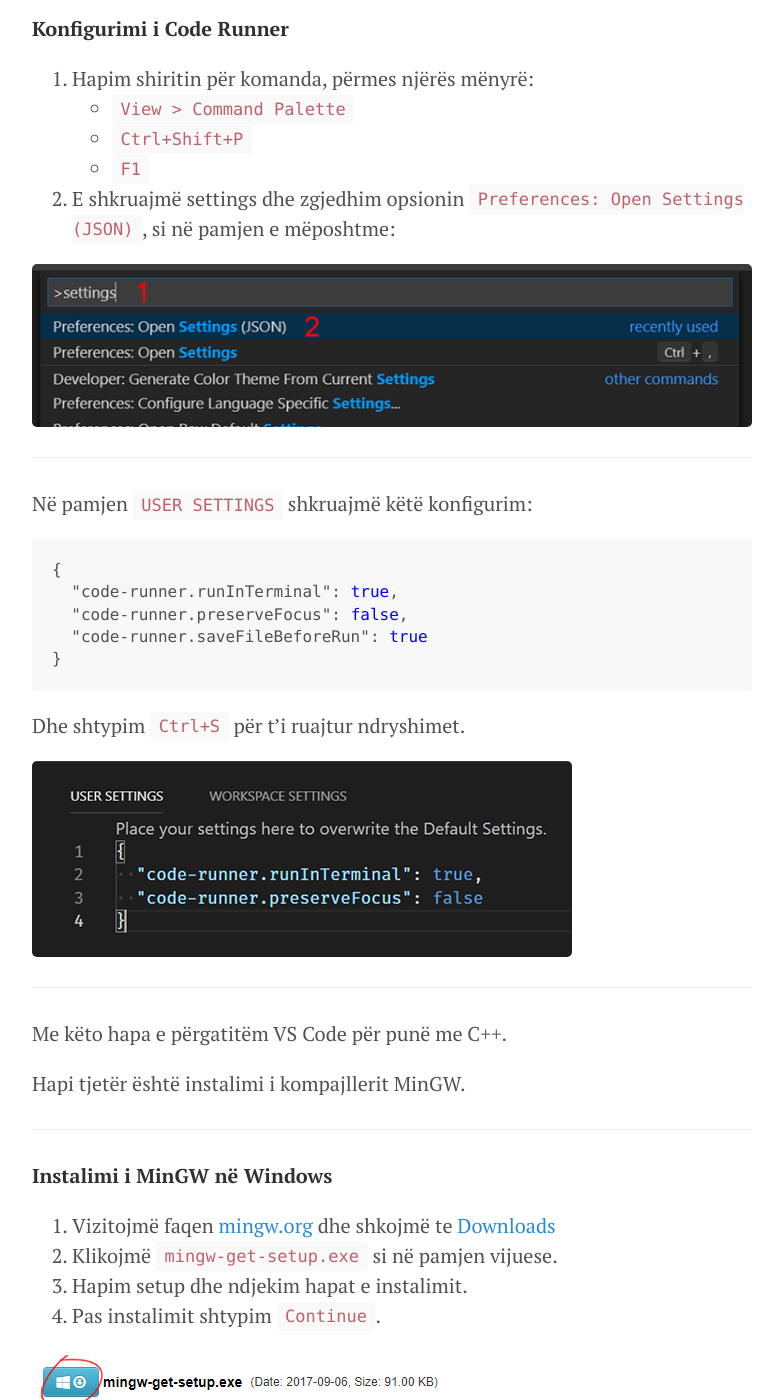
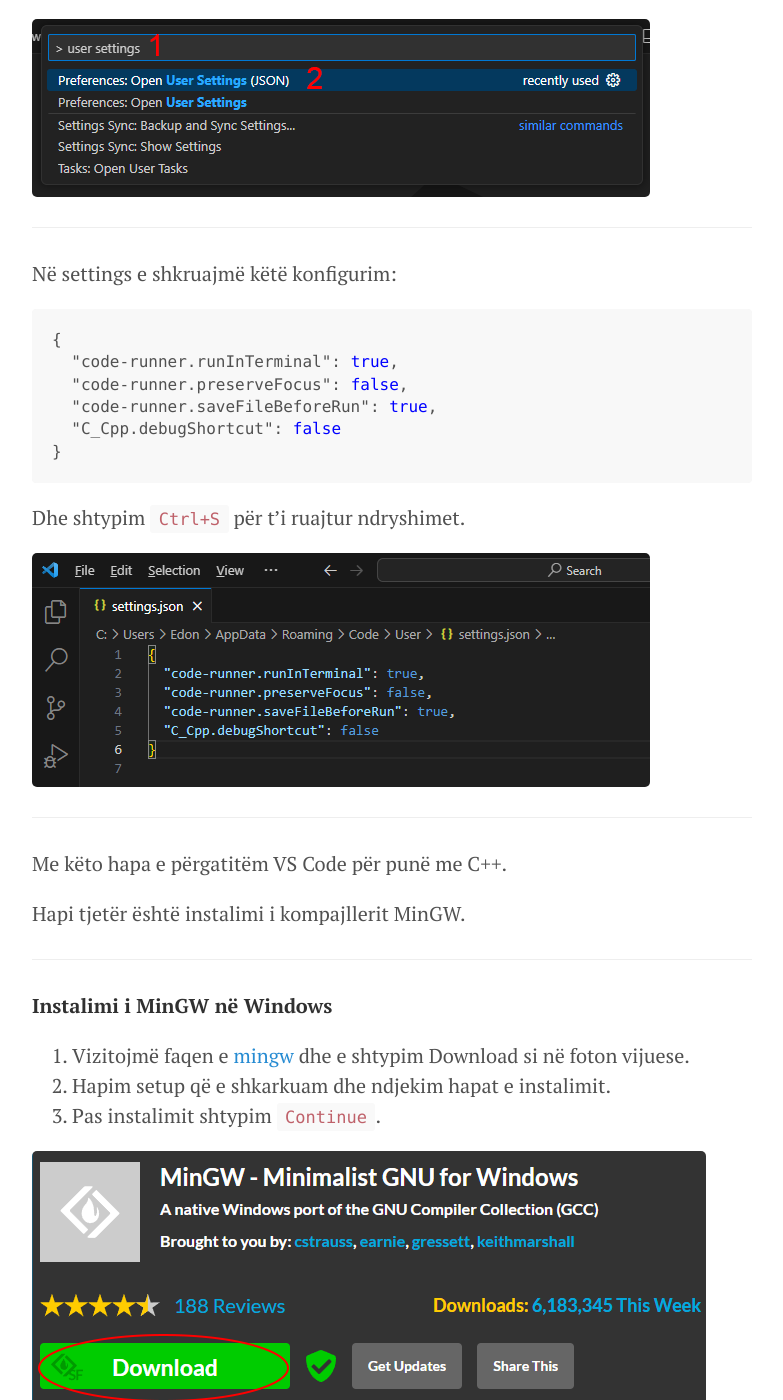
Before and after one commit to edongashi/edongashi.github.io, a Jekyll site: the page built from lendet/gjuhe-programuese/vs-code.md, in a window 1280 px wide and 1400 px high, scrolled down 2574 px. Shown: the whole window, without its empty margins (248-1031 px from the left). Built offline with Jekyll 4.4.1, drawn with Linux system fonts in a browser that asks for light colours; our own code applies the rules of GitHub Pages for plain Markdown files; some of the changed text lies outside the part shown.

Commit message:
Update VS Code notes

````diff
--- a/lendet/gjuhe-programuese/vs-code.md
+++ b/lendet/gjuhe-programuese/vs-code.md
@@ -55,19 +51,20 @@
     - `View > Command Palette`
     - `Ctrl+Shift+P`
     - `F1`
-2. E shkruajmë settings dhe zgjedhim opsionin `Preferences: Open Settings (JSON)`, si në pamjen e mëposhtme:
+2. E shkruajmë settings dhe zgjedhim opsionin `Preferences: Open User Settings (JSON)`, si në pamjen e mëposhtme:
 
 ![](/lendet/gjuhe-programuese/vs-code/screen-5.png)
 
 ---
 
-Në pamjen `USER SETTINGS` shkruajmë këtë konfigurim:
+Në settings e shkruajmë këtë konfigurim:
 
 ```json
 {
   "code-runner.runInTerminal": true,
   "code-runner.preserveFocus": false,
-  "code-runner.saveFileBeforeRun": true
+  "code-runner.saveFileBeforeRun": true,
+  "C_Cpp.debugShortcut": false
 }
 ```
 
@@ -85,10 +82,9 @@
 
 **Instalimi i MinGW në Windows**
 
-1. Vizitojmë faqen [mingw.org](http://www.mingw.org/) dhe shkojmë te [Downloads](https://osdn.net/projects/mingw/releases/)
-2. Klikojmë `mingw-get-setup.exe` si në pamjen vijuese.
-3. Hapim setup dhe ndjekim hapat e instalimit.
-4. Pas instalimit shtypim `Continue`.
+1. Vizitojmë faqen e [mingw](https://sourceforge.net/projects/mingw/) dhe e shtypim Download si në foton vijuese.
+2. Hapim setup që e shkarkuam dhe ndjekim hapat e instalimit.
+3. Pas instalimit shtypim `Continue`.
 
 ![](/lendet/gjuhe-programuese/vs-code/screen-7.png)
 
````
Also changed, not shown: other parts of lendet/gjuhe-programuese/vs-code.md (+0 -4 lines), lendet/gjuhe-programuese/index.md (+11 -7 lines), lendet/gjuhe-programuese/vs-code/screen-1.png, lendet/gjuhe-programuese/vs-code/screen-11.png, lendet/gjuhe-programuese/vs-code/screen-12.png, lendet/gjuhe-programuese/vs-code/screen-2.png, lendet/gjuhe-programuese/vs-code/screen-3.png, lendet/gjuhe-programuese/vs-code/screen-4.png, lendet/gjuhe-programuese/vs-code/screen-5.png, lendet/gjuhe-programuese/vs-code/screen-6.png, lendet/gjuhe-programuese/vs-code/screen-7.png.
